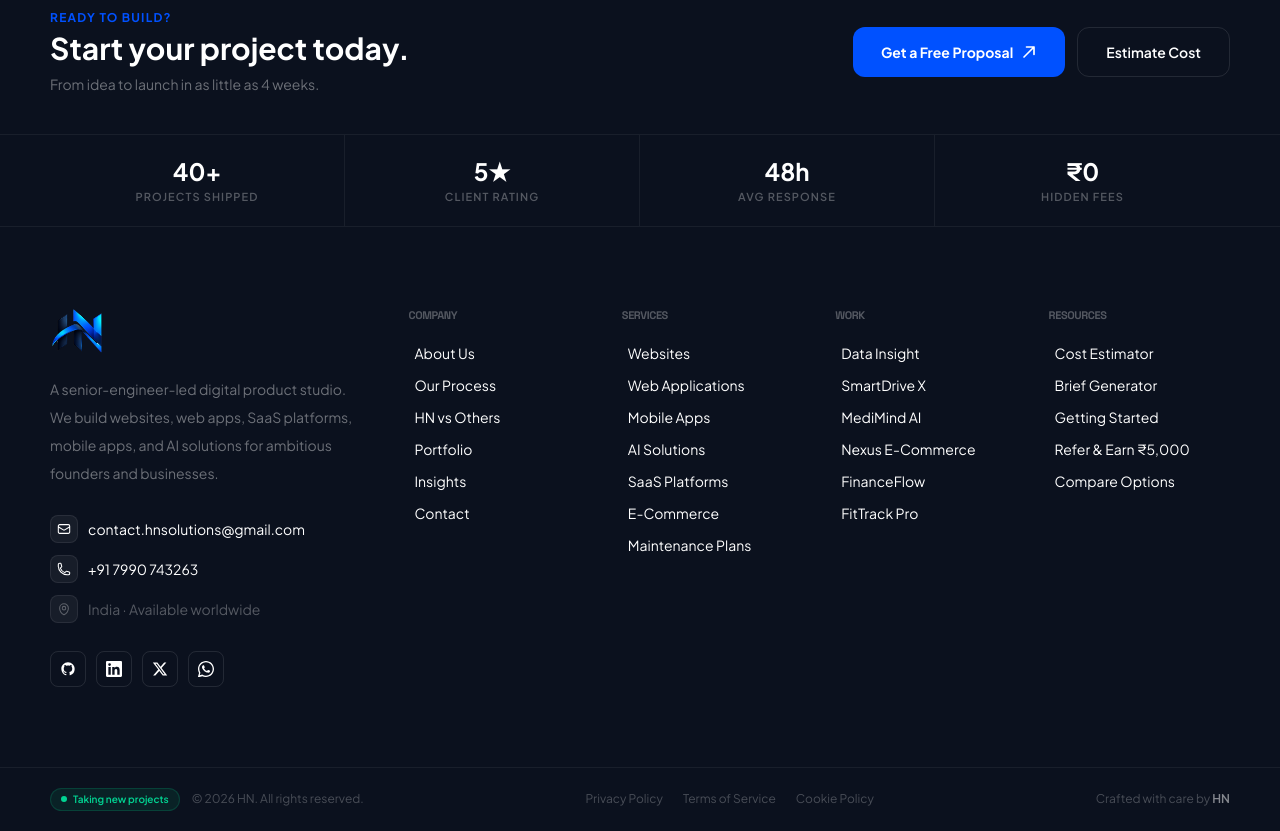
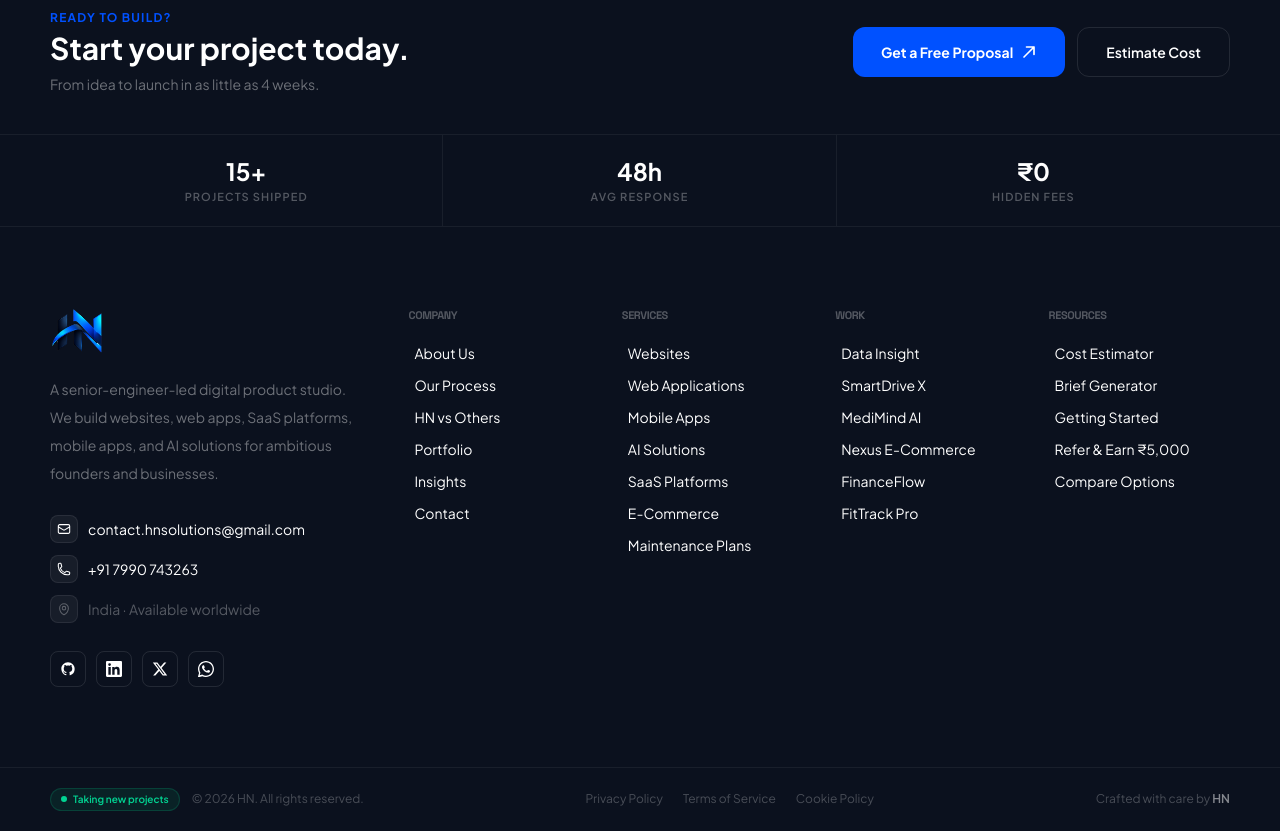
Before and after one commit to Hetsoni28/HN, a Next.js app: page /contact in a window 1280 px wide. Shown: the part 1720-2551 px from the top of the page. Built offline with nearby package versions, Linux system fonts and the light colour scheme; no server answers.

Commit message:
fix: set projects shipped to 15+, remove client rating stat, fix grid to 3-col

```diff
--- a/components/organisms/footer.tsx
+++ b/components/organisms/footer.tsx
@@ -96,8 +96,7 @@ const LEGAL = [
 ];
 
 const TRUST_STATS = [
-  { value: '40+', label: 'Projects Shipped' },
-  { value: '5★',  label: 'Client Rating' },
+  { value: '15+', label: 'Projects Shipped' },
   { value: '48h', label: 'Avg Response' },
   { value: '₹0',  label: 'Hidden Fees' },
 ];
@@ -144,7 +143,7 @@ export function Footer() {
 
       {/* ── Trust stats bar ── */}
       <div className="border-b border-white/[0.06]">
-        <div className="container grid grid-cols-2 divide-x divide-white/[0.06] md:grid-cols-4">
+        <div className="container grid grid-cols-3 divide-x divide-white/[0.06]">
           {TRUST_STATS.map((s) => (
             <div key={s.label} className="flex flex-col items-center gap-0.5 py-5">
               <span className="text-2xl font-black text-white">{s.value}</span>
```
